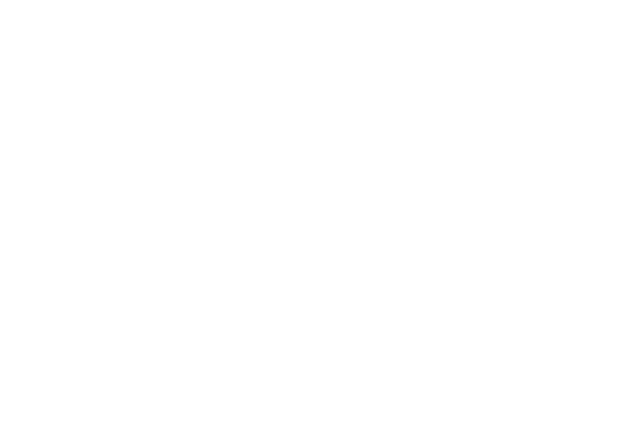
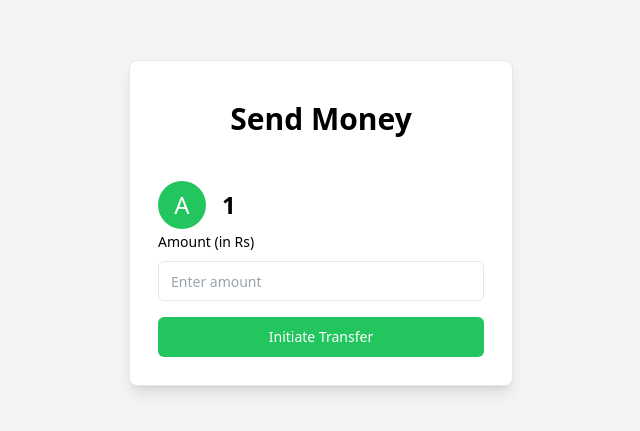
Before and after one commit to Sairajepawar/quickpay, a React (Vite) app in the folder frontend/: page /send/1/1 in a window 1280 px wide. Before the commit this address had no page. Shown: the part 177-608 px from the top of the page, without its empty margins (319-959 px from the left). Built offline with nearby package versions, Linux system fonts and the light colour scheme.

Commit message:
Some basic Changes

```diff
--- a/frontend/src/App.jsx
+++ b/frontend/src/App.jsx
@@ -10,8 +10,8 @@ function App() {
         <Routes>
             <Route path="/signup" element={<Signup/>} />
             <Route path="/login" element={<Login/>} />
-            <Route path="/dashboard" element={<Dashboard/>} />
-            <Route path="/send/:id" element={<Send/>} />
+            <Route path="/" element={<Dashboard/>} />
+            <Route path="/send/:id/:full_name" element={<Send/>} />
         </Routes>
     </BrowserRouter>
     </>
--- a/frontend/src/components/Appbar.jsx
+++ b/frontend/src/components/Appbar.jsx
@@ -1,10 +1,18 @@
+import {useNavigate} from "react-router-dom";
+
 export default function Appbar({firstName}) {
+    const navigate = useNavigate();
     const initial = firstName ? firstName.toUpperCase()[0] : '';
     return (
         <div className="flex shadow justify-between h-14">
             <div className="flex flex-col justify-center ml-4 h-full">PayTM App</div>
             <div className="flex">
-                <div className="flex flex-col justify-center mr-4 h-full">Hello</div>
+                <div className="flex flex-col justify-center mr-4 h-full">
+                    <button className="" onClick={()=>{
+                        localStorage.setItem('token',null);
+                        navigate(`/login`);
+                    }}>Logout</button>
+                </div>
                 <div className="rounded-full h-12 w-12 bg-slate-200 flex flex-col justify-center mt-1 mr-1">
                     <div className="flex flex-row justify-center font-bold text-xl">
                         {initial}
--- a/frontend/src/components/UserComponent.jsx
+++ b/frontend/src/components/UserComponent.jsx
@@ -37,22 +37,25 @@ export default function UserComponent() {
 }
 
 function User({user}){
+    const firstName = formatString(user.firstName);
+    const lastName = formatString(user.lastName);
+    const full_name = firstName+" "+lastName;
     const navigate = useNavigate();
     return (
         <div className="flex justify-between my-4">
             <div className="flex gap-2 font-bold">
                 <div className="rounded-full h-12 w-12 bg-slate-200">
                     <div className="flex flex-row justify-center items-center h-full">
-                        {user.firstName[0].toUpperCase()}
+                        {user.firstName[0]}
                     </div>
                 </div>
                 <div className="flex flex-col justify-center h-full">
-                    {formatString(user.firstName)+" "+formatString(user.lastName)}
+                    {firstName+" "+lastName}
                 </div>
             </div>
             <div className="flex flex-col justify-center h-full">
                 <Button label={"Send Money"} onClick={()=>{
-                    navigate(`/send/${user._id}`);
+                    navigate(`/send/${user._id}/${full_name}`);
                 }}></Button>
             </div>
         </div>
--- a/frontend/src/pages/Dashboard.jsx
+++ b/frontend/src/pages/Dashboard.jsx
@@ -3,10 +3,16 @@ import BalanceBar from "../components/BalanceBar.jsx";
 import UserComponent from "../components/UserComponent.jsx";
 import axios from "axios";
 import {useState,useEffect} from "react";
+import {useNavigate} from "react-router-dom";
 function Dashboard() {
+    const navigate = useNavigate();
     const [firstName, setFirstName] = useState("");
     const [balance, setBalance] = useState("");
+
     useEffect(()=>{
+        if(localStorage.getItem("token")=='' || localStorage.getItem("token")=='null'){
+            navigate('/signup');
+        }
         const getFirstName = async ()=> {
             try
             {
--- a/frontend/src/pages/Login.jsx
+++ b/frontend/src/pages/Login.jsx
@@ -20,16 +20,21 @@ function Login() {
                 <InputBox label={"Password"}  type={"password"} onChange={(e) => setPassword(e.target.value)} />
                 <div className="pt-4">
                     <Button label={"Login"} onClick={async ()=>{
+                        try{
                             const response = await axios.post("http://localhost:3000/api/v1/user/login", {
                                 userName: email,
                                 password: password,
-                        },{
+                            }, {
                                 headers: {
                                     "Content-Type": "application/json",
                                 }
                             })
                             localStorage.setItem("token", response.data.token);
-                        navigate("/dashboard");
+                            navigate("/");
+                        }
+                        catch(err){
+                            console.error(err);
+                        }
                     }}></Button>
                 </div>
                 <BottomWarning label={"Don't have an account?"} buttonText={"Sign up"} to={'/signup'}/>
--- a/frontend/src/pages/Send.jsx
+++ b/frontend/src/pages/Send.jsx
@@ -1,19 +1,26 @@
+import {useNavigate, useParams} from "react-router-dom";
+import {useState} from "react";
+import axios from "axios";
 function Send() {
+    const friend = useParams();
+    const [amount, setAmount] = useState(0);
+    const navigate = useNavigate();
+    // console.log(typeof (amount));
     return (
         <div className="flex justify-center h-screen bg-gray-100">
             <div className="h-full flex flex-col justify-center">
                 <div
                     className="border h-min text-card-foreground max-w-md p-4 space-y-8 w-96 bg-white shadow-lg rounded-lg"
                 >
-                    <div className="flex flex-col space-y-1.5 p-6">
+                    <div className="flex flex-col space-y-1.5 pt-6">
                         <h2 className="text-3xl font-bold text-center">Send Money</h2>
                     </div>
-                    <div className="p-6">
+                    <div className="p-3">
                         <div className="flex items-center space-x-4">
                             <div className="w-12 h-12 rounded-full bg-green-500 flex items-center justify-center">
                                 <span className="text-2xl text-white">A</span>
                             </div>
-                            <h3 className="text-2xl font-semibold">Friend's Name</h3>
+                            <h3 className="text-2xl font-semibold">{friend.full_name}</h3>
                         </div>
                         <div className="space-y-4">
                             <div className="space-y-2">
@@ -28,10 +35,16 @@ function Send() {
                                     className="flex h-10 w-full rounded-md border border-input bg-background px-3 py-2 text-sm"
                                     id="amount"
                                     placeholder="Enter amount"
+                                    onChange={(e)=>setAmount(parseInt(e.target.value))}
                                 />
                             </div>
                             <button
-                                className="justify-center rounded-md text-sm font-medium ring-offset-background transition-colors h-10 px-4 py-2 w-full bg-green-500 text-white">
+                                className="justify-center rounded-md text-sm font-medium ring-offset-background transition-colors h-10 px-4 py-2 w-full bg-green-500 text-white"
+                                onClick={()=> {
+                                    transfer(friend.id, amount);
+                                    navigate('/');
+                                }}
+                                >
                                 Initiate Transfer
                             </button>
                         </div>
@@ -41,4 +54,28 @@ function Send() {
         </div>
     )
 }
+
+async function transfer(to,amount){
+    console.log(to);
+    console.log(amount);
+    try
+    {
+        const response = await axios.post("http://localhost:3000/api/v1/account/transfer",
+            {
+                "to": to,
+                "amount": amount
+            },
+            {
+                headers: {
+                    "Content-Type": "application/json",
+                    "Authorization": "Bearer " + localStorage.getItem("token")
+                }
+            }
+        );
+        alert(`${response.data.message}`);
+    }
+    catch(err){
+        console.log(err);
+    }
+}
 export default Send;
--- a/frontend/src/pages/Signup.jsx
+++ b/frontend/src/pages/Signup.jsx
@@ -34,7 +34,7 @@ function Signup(){
                             }
                         });
                         localStorage.setItem("token", response.data.token);
-                        navigate("/dashboard")
+                        navigate("/")
                     }}></Button>
                 </div>
                 <BottomWarning label={"Already have an account?"} buttonText={"Login"} to={'/login'}/>
```
Lines whose indentation alone changed are shown as unchanged.
